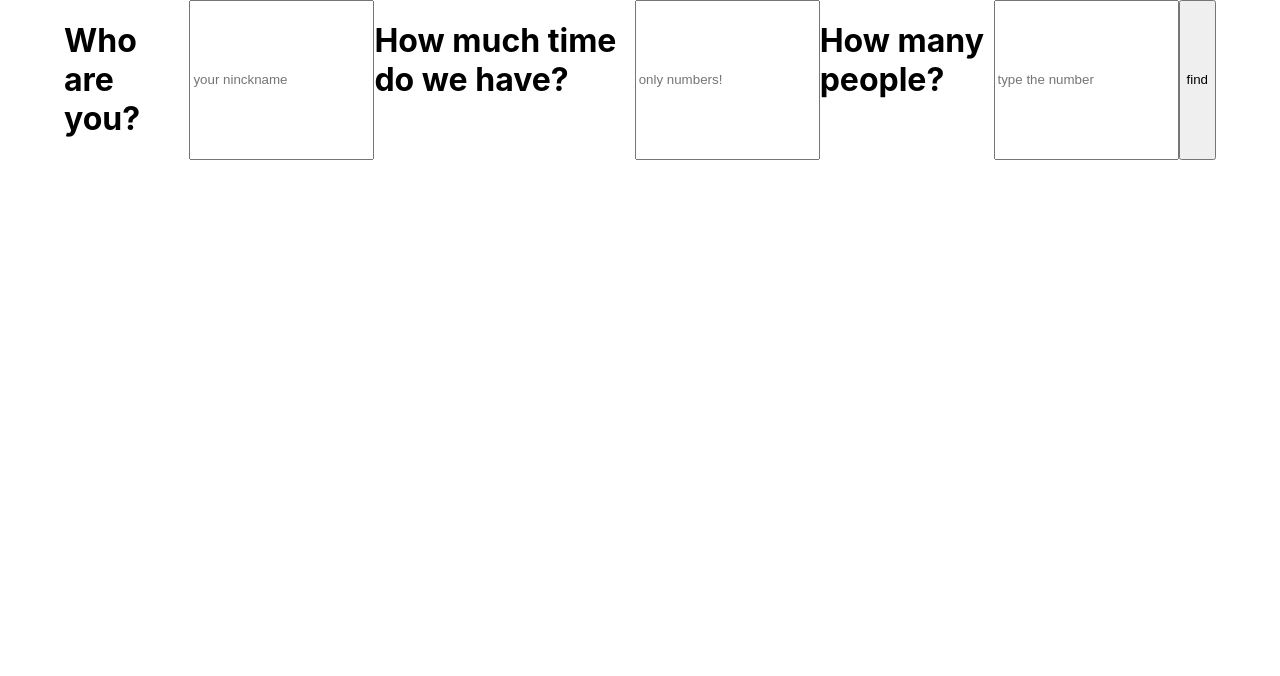
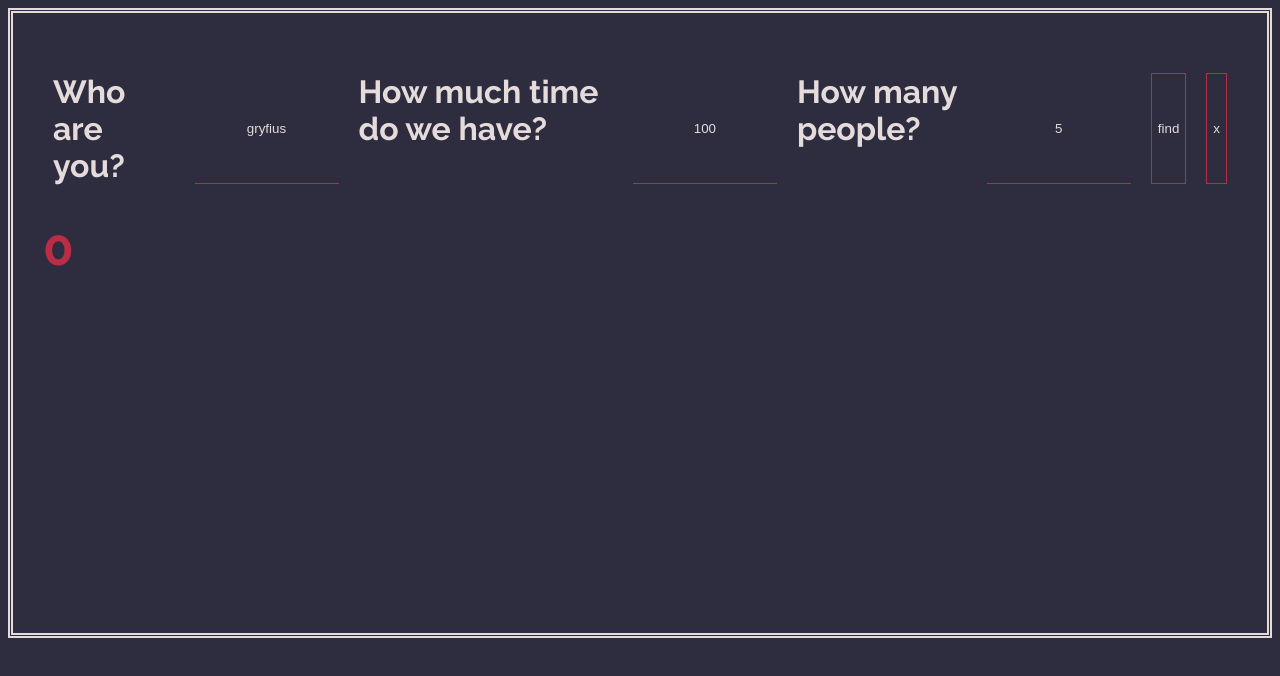
Before and after one commit to nicolaskimm/BGGAppReact, a React (Create React App) app: page / in a window 1280 px wide. Shown: the top 676 px of the page. Built offline with nearby package versions, Linux system fonts and the light colour scheme.

Commit message:
done with basic logic

```diff
--- a/package.json
+++ b/package.json
@@ -8,8 +8,7 @@
     "path": "^0.12.7",
     "react": "^16.6.0",
     "react-dom": "^16.6.0",
-    "react-scripts": "2.1.1",
-    "xml2js": "^0.4.19"
+    "react-scripts": "2.1.1"
   },
   "scripts": {
     "start": "react-scripts start",
--- a/public/index.html
+++ b/public/index.html
@@ -23,7 +23,6 @@
       You need to enable JavaScript to run this app.
     </noscript>
     <div id="root">
-        <p> ELKO </p>
     </div>
     <!--
       This HTML file is a template.
--- a/src/App.css
+++ b/src/App.css
@@ -1,5 +1,120 @@
-.inputs {
+#root {
+  display: -webkit-box;
+  display: -ms-flexbox;
   display: flex;
-  width: 90vw;
-  flex-direction: row;
+  -webkit-box-align: center;
+      -ms-flex-align: center;
+          align-items: center;
+  -webkit-box-orient: vertical;
+  -webkit-box-direction: normal;
+      -ms-flex-direction: column;
+          flex-direction: column;
+  border: 5px double #e6dbdb;
+  height: auto;
+  min-height: 70vh;
+  padding: 30px;
 }
+
+#root .searchButton, #root .clear {
+  background-color: transparent;
+  border: 1.5px solid #bb2d44;
+  color: #e6dbdb;
+  outline: none;
+}
+
+#root .inputs {
+  display: -webkit-box;
+  display: -ms-flexbox;
+  display: flex;
+  -webkit-box-orient: horizontal;
+  -webkit-box-direction: normal;
+      -ms-flex-direction: row;
+          flex-direction: row;
+  margin: 30px 0 30px;
+}
+
+#root .inputs .nick, #root .inputs .time, #root .inputs .players {
+  background-color: transparent;
+  border: none;
+  border-bottom: 1.3px solid #bb2d44;
+  width: 140px;
+  -webkit-transition: all 0.6s ease-in-out;
+  transition: all 0.6s ease-in-out;
+  color: #e6dbdb;
+  text-align: center;
+}
+
+#root .inputs .nick::-webkit-input-placeholder, #root .inputs .time::-webkit-input-placeholder, #root .inputs .players::-webkit-input-placeholder {
+  color: rgba(133, 133, 197, 0.719);
+}
+
+#root .inputs .nick:hover, #root .inputs .time:hover, #root .inputs .players:hover {
+  width: 180px;
+}
+
+#root .inputs .nick:hover::-webkit-input-placeholder, #root .inputs .time:hover::-webkit-input-placeholder, #root .inputs .players:hover::-webkit-input-placeholder {
+  -webkit-transition: 1.3s;
+  transition: 1.3s;
+  color: transparent;
+}
+
+#root .inputs .nick:focus, #root .inputs .time:focus, #root .inputs .players:focus {
+  outline: none;
+}
+
+#root .inputs > * {
+  margin: 0 10px;
+}
+
+#root .buttonSection {
+  display: none;
+  -webkit-box-align: center;
+      -ms-flex-align: center;
+          align-items: center;
+  width: auto;
+  letter-spacing: 2px;
+  text-align: center;
+  margin: 50px 0 100px;
+}
+
+#root .buttonSection .random, #root .buttonSection .notPlayed, #root .buttonSection .played {
+  background-color: transparent;
+  border: 1.5px solid #bb2d44;
+  color: #e6dbdb;
+  outline: none;
+  font-size: 30px;
+  color: #e6dbdb;
+  margin: 0 10px;
+}
+
+#root .totalTime {
+  font-size: 50px;
+  color: #bb2d44;
+}
+
+#root .results {
+  display: -webkit-box;
+  display: -ms-flexbox;
+  display: flex;
+  -webkit-box-align: center;
+      -ms-flex-align: center;
+          align-items: center;
+  width: 85vw;
+}
+
+#root .results .gameCollection {
+  width: 100%;
+  display: -webkit-box;
+  display: -ms-flexbox;
+  display: flex;
+  -webkit-box-orient: horizontal;
+  -webkit-box-direction: normal;
+      -ms-flex-direction: row;
+          flex-direction: row;
+  -webkit-box-pack: center;
+      -ms-flex-pack: center;
+          justify-content: center;
+  -ms-flex-wrap: wrap;
+      flex-wrap: wrap;
+}
+/*# sourceMappingURL=App.css.map */
--- a/src/App.js
+++ b/src/App.js
@@ -1,16 +1,32 @@
 import React from 'react';
 import './App.css'
+import GameCollection from './Components/GameCollection/GameCollection';
 
 class App extends React.Component {
   constructor(props) {
     super(props);
     this.state = {
-      itemsy: [],
       itemsFit: [],
+      itemsFitMutable: [],
+      nick: 'gryfius',
+      players: 5 ,
+      time: 100,
+      totalTime: 0,
+      isSelected: false,
+    }
+
+    this.onCheckForSelection = this.onCheckForSelection.bind(this);
+  }
+
+  init(){
+    this.setState({
       nick: '',
       players: '',
-      time: ''
-    }
+      time: '',
+      totalTime: 0,
+      itemsFitMutable: [],
+      itemsFit: []
+    })
   }
 
   handleChange(event) {
@@ -29,35 +45,83 @@ class App extends React.Component {
   }
 
   handleClick(){
-    console.log('klik');
     const prefix = 'https://cors-anywhere.herokuapp.com/';
 
-
-    var req = new XMLHttpRequest();
+    const req = new XMLHttpRequest();
     req.open("GET", prefix + 'https://www.boardgamegeek.com/xmlapi2/collection?username=' + this.state.nick + '&stats=1&subtype=boardgame&own=1', false);
     req.send();
 
-    var text = req.responseText;
-    var parser = new DOMParser();
-    var xmlDoc = parser.parseFromString(text, "text/xml");
-    var items = xmlDoc.getElementsByTagName("item");
-    var itemsArr = Array.from(items);
-    const Arr = [];
-    this.setState({itemsy: itemsArr}, function() {
-      for (var x = 0 ; x <= this.state.itemsy.length - 1 ; x++) {
+    const text = req.responseText;
+    const parser = new DOMParser();
+    const xmlDoc = parser.parseFromString(text, "text/xml");
+    const items = xmlDoc.getElementsByTagName("item");
+    const itemsArr = Array.from(items);
+    const Arrrr = [];
 
-        const gamesArr = this.state.itemsy;
-        const timeInput = this.state.time;
-        const playTime = gamesArr[x].getElementsByTagName('stats')[0].getAttribute('playingtime');
-        //const playersMinAmount = gamesArr[x].getElementsByTagName('stats')[0].getAttribute('minplayers');
-        //const playersMaxAmount = gamesArr[x].getElementsByTagName('stats')[0].getAttribute('maxplayers');
+    for (var x = 0 ; x <= itemsArr.length - 1 ; x++) {
 
-        if (timeInput >= parseInt(playTime)) {
-          this.setState({itemsFit: gamesArr[x]});
-        }
+      const timeInput = parseInt(this.state.time);
+      const playersInput = parseInt(this.state.players);
+      const playTime = itemsArr[x].getElementsByTagName('stats')[0].getAttribute('playingtime');
+      const playersMinAmount = itemsArr[x].getElementsByTagName('stats')[0].getAttribute('minplayers');
+      const playersMaxAmount = itemsArr[x].getElementsByTagName('stats')[0].getAttribute('maxplayers');
+
+      if (timeInput >= parseInt(playTime) && playersInput >= playersMinAmount && playersInput <= playersMaxAmount) {
+        Arrrr.push(itemsArr[x]);
       }
+    }
+    const itemsFitArr = Array.from(Arrrr);
+    this.setState({itemsFitMutable: itemsFitArr, itemsFit: itemsFitArr}, function(){
     });
-    console.log(this.state.itemsFit)
+
+    const buttonSection = document.querySelector('.buttonSection');
+    buttonSection.style.display = 'flex';
+  }
+
+  onCheckForSelection(e) {
+    const parentEl = e.target.parentNode;
+    const time = parseInt(parentEl.querySelector('.time').innerHTML);
+
+    if (e.target.className === 'selected') {
+      const actualTime = parseInt(this.state.totalTime) - time;
+      this.setState({totalTime: actualTime})
+      e.target.classList.remove('selected');
+      e.target.classList.add('notSelected');
+
+
+    } else {
+      const actualTime = parseInt(this.state.totalTime) + time;
+      this.setState({totalTime: actualTime})
+      e.target.classList.remove('notSelected');
+      e.target.classList.add('selected');    }
+  }
+
+  checkForNumOfPlays(e){
+    const items = this.state.itemsFit;
+    let itemsNotPlayedArr = [];
+    let itemsPlayed = [];
+
+    for (let x = 0; x <= items.length - 1 ; x++ ) {
+      let playedGames = parseInt(items[x].getElementsByTagName('numplays')[0].innerHTML);
+
+      if (playedGames === 0) {
+        itemsNotPlayedArr.push(items[x]);
+      } else {
+        itemsPlayed.push(items[x])
+      }
+    }
+
+    e.target.className === 'played' ? this.setState({itemsFitMutable: itemsPlayed}) : this.setState({itemsFitMutable: itemsNotPlayedArr});
+
+  }
+
+  randomGame(){
+    const itemsLength = this.state.itemsFit.length;
+    const result = Math.floor(Math.random() * (itemsLength));
+    const itemAr = [];
+    itemAr.push(this.state.itemsFit[result]);
+
+    this.setState({itemsFitMutable: itemAr});
   }
 
   render () {
@@ -71,17 +135,20 @@ class App extends React.Component {
           <h1> How many people?</h1>
           <input className='players' placeholder='type the number' value={this.state.players} onChange={this.handleChange.bind(this)} />
           <button className='searchButton' onClick={this.handleClick.bind(this)}> find </button>
+          <button className='clear' onClick={this.init.bind(this)}> x </button>
         </div>
+        <section className='buttonSection'>
+          <button className='notPlayed' onClick={this.checkForNumOfPlays.bind(this)}>not played</button>
+          <button className='played' onClick={this.checkForNumOfPlays.bind(this)}>played at least once</button>
+          <button className='random' onClick={this.randomGame.bind(this)}>random</button>
+        </section>
+        <h1 className='totalTime'> {this.state.totalTime} </h1>
         <div className='results'>
-          <ul>
-            {
-              this.state.itemsFit.map((item, index) => (
-              <li key={index}>
-                <p> {item.getElementsByTagName('name')[0].innerHTML} </p>
-                <p> {item.getElementsByTagName('stats')[0].getAttribute('playingtime')} </p>
-                <p> {item.getElementsByTagName('stats')[0].getAttribute('minplayers')} - {item.getElementsByTagName('stats')[0].getAttribute('maxplayers')} players </p>
-              </li>
-            ))}
+          <ul className='gameCollection'>
+            <GameCollection
+              itemsFit={this.state.itemsFitMutable}
+              onClick={this.onCheckForSelection}
+            />
           </ul>
         </div>
       </div>
--- /dev/null
+++ b/src/Components/GameCollection/GameCollection.js
@@ -0,0 +1,24 @@
+import React from 'react';
+import SingleGame from '../SingleGame/SingleGame';
+import './GameCollection.css'
+
+const GameCollection = props => {
+    let gameColl = props.itemsFit.map((item, index) => (
+        <SingleGame
+            key = {index}
+            index = {index}
+            src = {item.getElementsByTagName('image')[0].innerHTML}
+            title = {item.getElementsByTagName('name')[0].innerHTML}
+            time = {item.getElementsByTagName('stats')[0].getAttribute('playingtime')}
+            playersMin = {item.getElementsByTagName('stats')[0].getAttribute('minplayers')}
+            playersMax = {item.getElementsByTagName('stats')[0].getAttribute('maxplayers')}
+            numOfPlays = {parseInt(item.getElementsByTagName('numplays')[0].innerHTML) === 0 ? 'ouch, you didn\'t play this one' : 'Number of plays: ' + item.getElementsByTagName('numplays')[0].innerHTML }
+            onClick = {props.onClick}
+            id = {index}
+        />
+    ))
+
+    return gameColl;
+}
+
+export default GameCollection;
--- /dev/null
+++ b/src/Components/SingleGame/SingleGame.scss
@@ -0,0 +1,45 @@
+$primarFont: 'Raleway';
+$backColor: rgba(17, 17, 37, 0.877);
+$basicWhite: rgb(230, 219, 219);
+$pinkyColor: rgb(187, 45, 68);
+
+.singleGame {
+    display: flex;
+    width: 30%;
+    flex-direction: row;
+    margin: 20px;
+    font-size: 13.5px;
+
+    .photo {
+        height: 180px;
+        width: 135px;
+        margin-right: 20px;
+    }
+
+    .textInfo {
+        display: flex;
+        flex-direction: column;
+
+        >p {
+            margin-bottom: 10px;
+        }
+
+        .time {
+            font-size: 17px;
+            color: rgb(187, 45, 68);
+        }
+
+        .notSelected {
+            background-color: $backColor;
+            border: 2px solid $pinkyColor;
+            height: 40px;
+            width: 40px;
+            outline: none;
+        }
+
+        .selected {
+            @extend .notSelected;
+            background-color: $pinkyColor;
+        }
+    }
+}
--- a/src/index.css
+++ b/src/index.css
@@ -1,11 +1,18 @@
+@import url("https://fonts.googleapis.com/css?family=Raleway:400,700");
+
 body {
+  display: -webkit-box;
+  display: -ms-flexbox;
   display: flex;
-  justify-content: center;
-  margin: 0;
-  padding: 0;
-  font-family: -apple-system, BlinkMacSystemFont, "Segoe UI", "Roboto", "Oxygen",
-    "Ubuntu", "Cantarell", "Fira Sans", "Droid Sans", "Helvetica Neue",
-    sans-serif;
-  -webkit-font-smoothing: antialiased;
-  -moz-osx-font-smoothing: grayscale;
+  -webkit-box-orient: vertical;
+  -webkit-box-direction: normal;
+      -ms-flex-direction: column;
+          flex-direction: column;
+  -webkit-box-align: center;
+      -ms-flex-align: center;
+          align-items: center;
+  font-family: "Raleway";
+  background-color: rgba(17, 17, 37, 0.877);
+  color: #e6dbdb;
 }
+/*# sourceMappingURL=index.css.map */
```
Also changed, not shown: src/Components/SingleGame/SingleGame.css (added, +50 -0 lines), src/Components/SingleGame/SingleGame.js (added, +52 -0 lines), src/Components/GameCollection/GameCollection.css (added), 1 other file (tests, documents, lock files or other folders).
